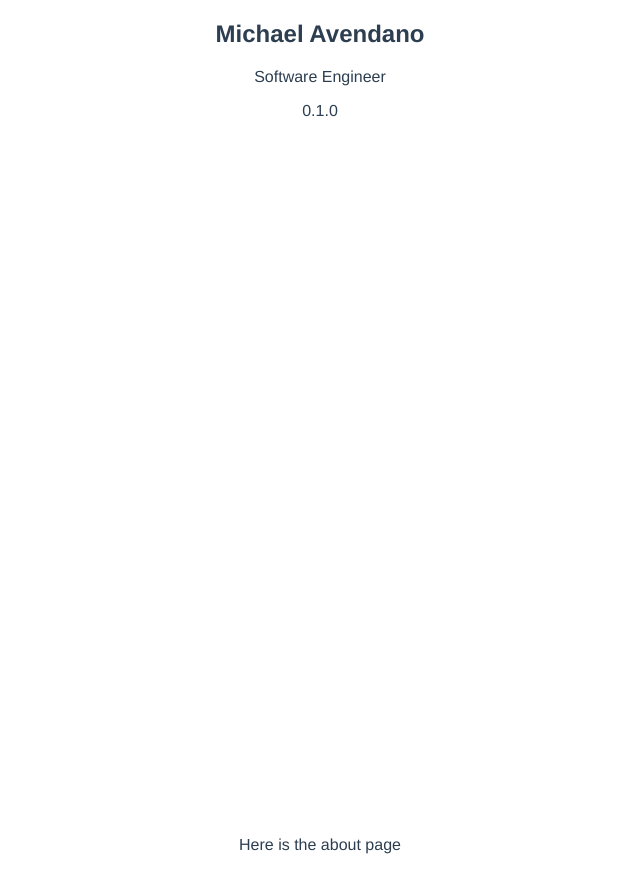
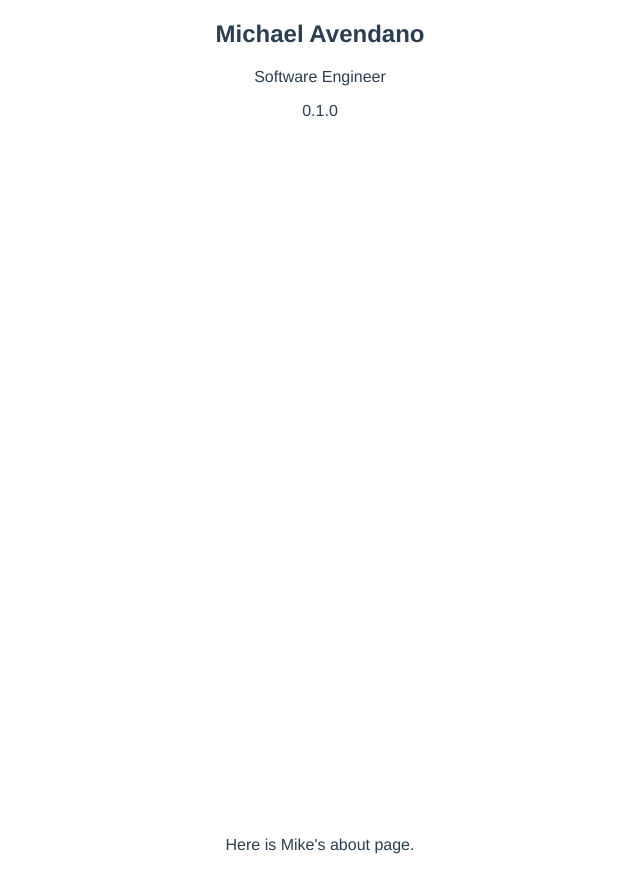
Before and after one commit to avenmia/PersonalWebsite, a Vue app: page / in a window 1280 px wide. Shown: the top 892 px of the page, without its empty margins (320-960 px from the left). Built offline with nearby package versions, Linux system fonts and the light colour scheme.

Commit message:
Verifying deployment

```diff
--- a/src/components/AboutPage.vue
+++ b/src/components/AboutPage.vue
@@ -1,7 +1,7 @@
 <template>
   <div class="about">
     <p>
-      Here is the about page
+      Here is Mike's about page.
     </p>
   </div>
 </template>
```
